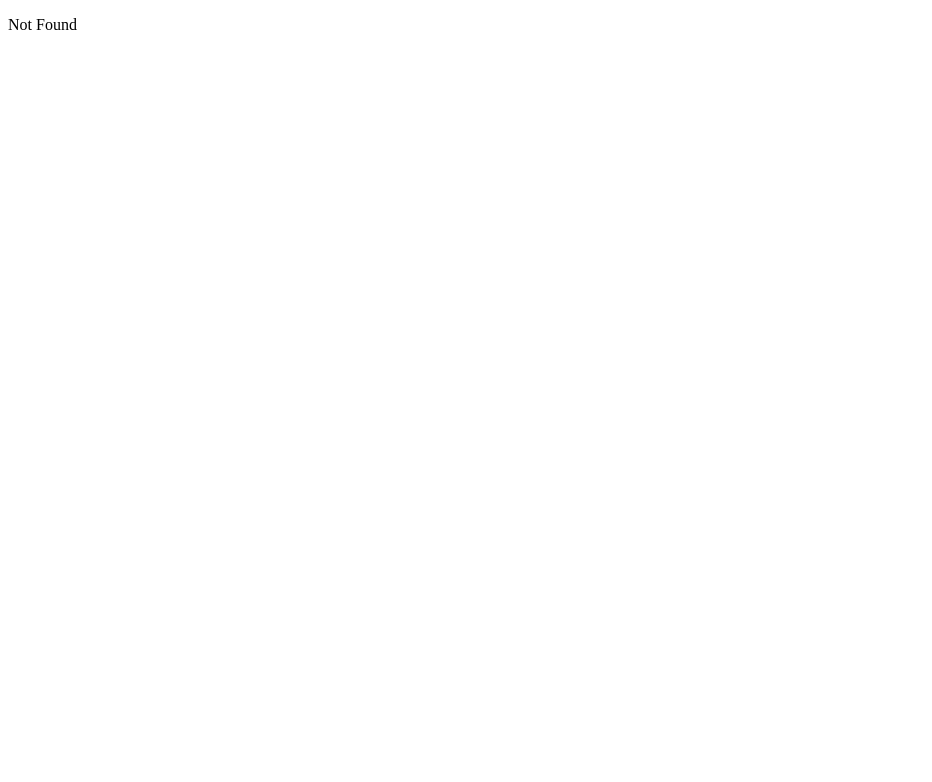
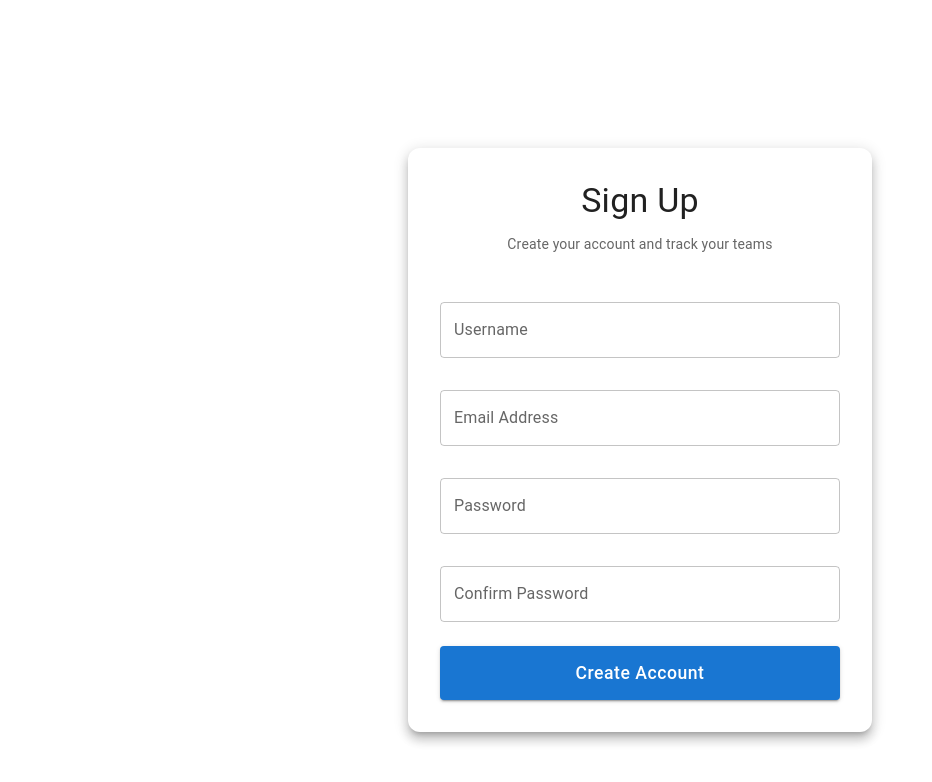
Before and after one commit to sportcoders/dynasty-mommy, a React (Vite) app in the folder frontend/: page /auth in a window 1280 px wide. Shown: the top 782 px of the page, without its empty margins (0-932 px from the left). Built offline with nearby package versions, Linux system fonts and the light colour scheme.

Commit message:
added signup and login components, added auth route

```diff
--- /dev/null
+++ b/frontend/src/feature/auth/components/login.tsx
@@ -0,0 +1,70 @@
+import { Container, Box, Paper, Typography, TextField, Button } from "@mui/material";
+
+export default function LoginForm() {
+    return (
+        <Container maxWidth="sm">
+            <Box
+                sx={{
+                    minHeight: '100vh',
+                    display: 'flex',
+                    alignItems: 'center',
+                    justifyContent: 'center',
+                    py: 4
+                }}
+            >
+                <Paper
+                    elevation={8}
+                    sx={{
+                        p: 4,
+                        width: '100%',
+                        maxWidth: 400,
+                        borderRadius: 3
+                    }}
+                >
+                    <Box sx={{ textAlign: 'center', mb: 4 }}>
+                        <Typography variant="h4" component="h1" gutterBottom>
+                            Sign In
+                        </Typography>
+                        {/* <Typography variant="body2" color="text.secondary">
+                            Enter your credentials to access your account
+                        </Typography> */}
+                    </Box>
+
+                    <Box component="form" noValidate>
+                        <TextField
+                            fullWidth
+                            name="email"
+                            label="Email Address"
+                            type="email"
+                            margin="normal"
+                            sx={{ mb: 2 }}
+                        />
+
+                        <TextField
+                            fullWidth
+                            name="password"
+                            label="Password"
+                            type="password"
+                            margin="normal"
+                            sx={{ mb: 3 }}
+                        />
+
+                        <Button
+                            type="submit"
+                            fullWidth
+                            variant="contained"
+                            size="large"
+                            sx={{
+                                py: 1.5,
+                                textTransform: 'none',
+                                fontSize: '1.1rem'
+                            }}
+                        >
+                            Sign In
+                        </Button>
+                    </Box>
+                </Paper>
+            </Box>
+        </Container>
+    )
+}
--- /dev/null
+++ b/frontend/src/feature/auth/components/signup.tsx
@@ -0,0 +1,88 @@
+import { Container, Box, Paper, Typography, TextField, Button } from "@mui/material";
+
+export default function SignUpForm() {
+    return (
+        <Container maxWidth="sm">
+            <Box
+                sx={{
+                    minHeight: '100vh',
+                    display: 'flex',
+                    alignItems: 'center',
+                    justifyContent: 'center',
+                    py: 4
+                }}
+            >
+                <Paper
+                    elevation={8}
+                    sx={{
+                        p: 4,
+                        width: '100%',
+                        maxWidth: 400,
+                        borderRadius: 3
+                    }}
+                >
+                    <Box sx={{ textAlign: 'center', mb: 4 }}>
+                        <Typography variant="h4" component="h1" gutterBottom>
+                            Sign Up
+                        </Typography>
+                        <Typography variant="body2" color="text.secondary">
+                            Create your account and track your teams
+                        </Typography>
+                    </Box>
+
+                    <Box component="form" noValidate>
+                        <TextField
+                            fullWidth
+                            name="username"
+                            label="Username"
+                            type="text"
+                            margin="normal"
+                            sx={{ mb: 2 }}
+                        />
+
+                        <TextField
+                            fullWidth
+                            name="email"
+                            label="Email Address"
+                            type="email"
+                            margin="normal"
+                            sx={{ mb: 2 }}
+                        />
+
+                        <TextField
+                            fullWidth
+                            name="password"
+                            label="Password"
+                            type="password"
+                            margin="normal"
+                            sx={{ mb: 2 }}
+                        />
+
+                        <TextField
+                            fullWidth
+                            name="confirmPassword"
+                            label="Confirm Password"
+                            type="password"
+                            margin="normal"
+                            sx={{ mb: 3 }}
+                        />
+
+                        <Button
+                            type="submit"
+                            fullWidth
+                            variant="contained"
+                            size="large"
+                            sx={{
+                                py: 1.5,
+                                textTransform: 'none',
+                                fontSize: '1.1rem'
+                            }}
+                        >
+                            Create Account
+                        </Button>
+                    </Box>
+                </Paper>
+            </Box>
+        </Container>
+    )
+}
--- /dev/null
+++ b/frontend/src/pages/AuthPage.tsx
@@ -0,0 +1,6 @@
+import LoginForm from "@feature/auth/components/login";
+import SignUpForm from "@feature/auth/components/signup";
+
+export function AuthPage() {
+    return <SignUpForm />
+}
--- a/frontend/src/routeTree.gen.ts
+++ b/frontend/src/routeTree.gen.ts
@@ -11,10 +11,17 @@
 // Import Routes
 
 import { Route as rootRoute } from './routes/__root'
+import { Route as AuthImport } from './routes/auth'
 import { Route as IndexImport } from './routes/index'
 import { Route as LeaguesLeaugeIdImport } from './routes/leagues.$leaugeId'
 
 // Create/Update Routes
+
+const AuthRoute = AuthImport.update({
+  id: '/auth',
+  path: '/auth',
+  getParentRoute: () => rootRoute,
+} as any)
 
 const IndexRoute = IndexImport.update({
   id: '/',
@@ -39,6 +46,13 @@ declare module '@tanstack/react-router' {
       preLoaderRoute: typeof IndexImport
       parentRoute: typeof rootRoute
     }
+    '/auth': {
+      id: '/auth'
+      path: '/auth'
+      fullPath: '/auth'
+      preLoaderRoute: typeof AuthImport
+      parentRoute: typeof rootRoute
+    }
     '/leagues/$leaugeId': {
       id: '/leagues/$leaugeId'
       path: '/leagues/$leaugeId'
@@ -53,36 +67,41 @@ declare module '@tanstack/react-router' {
 
 export interface FileRoutesByFullPath {
   '/': typeof IndexRoute
+  '/auth': typeof AuthRoute
   '/leagues/$leaugeId': typeof LeaguesLeaugeIdRoute
 }
 
 export interface FileRoutesByTo {
   '/': typeof IndexRoute
+  '/auth': typeof AuthRoute
   '/leagues/$leaugeId': typeof LeaguesLeaugeIdRoute
 }
 
 export interface FileRoutesById {
   __root__: typeof rootRoute
   '/': typeof IndexRoute
+  '/auth': typeof AuthRoute
   '/leagues/$leaugeId': typeof LeaguesLeaugeIdRoute
 }
 
 export interface FileRouteTypes {
   fileRoutesByFullPath: FileRoutesByFullPath
-  fullPaths: '/' | '/leagues/$leaugeId'
+  fullPaths: '/' | '/auth' | '/leagues/$leaugeId'
   fileRoutesByTo: FileRoutesByTo
-  to: '/' | '/leagues/$leaugeId'
-  id: '__root__' | '/' | '/leagues/$leaugeId'
+  to: '/' | '/auth' | '/leagues/$leaugeId'
+  id: '__root__' | '/' | '/auth' | '/leagues/$leaugeId'
   fileRoutesById: FileRoutesById
 }
 
 export interface RootRouteChildren {
   IndexRoute: typeof IndexRoute
+  AuthRoute: typeof AuthRoute
   LeaguesLeaugeIdRoute: typeof LeaguesLeaugeIdRoute
 }
 
 const rootRouteChildren: RootRouteChildren = {
   IndexRoute: IndexRoute,
+  AuthRoute: AuthRoute,
   LeaguesLeaugeIdRoute: LeaguesLeaugeIdRoute,
 }
 
@@ -97,11 +116,15 @@ export const routeTree = rootRoute
       "filePath": "__root.tsx",
       "children": [
         "/",
+        "/auth",
         "/leagues/$leaugeId"
       ]
     },
     "/": {
       "filePath": "index.tsx"
+    },
+    "/auth": {
+      "filePath": "auth.tsx"
     },
     "/leagues/$leaugeId": {
       "filePath": "leagues.$leaugeId.tsx"
--- /dev/null
+++ b/frontend/src/routes/auth.tsx
@@ -0,0 +1,6 @@
+import { AuthPage } from '@pages/AuthPage'
+import { createFileRoute } from '@tanstack/react-router'
+
+export const Route = createFileRoute('/auth')({
+    component: AuthPage,
+})
```
Also changed, not shown: frontend/src/feature/auth/hooks/useAuthForm.ts (added).
